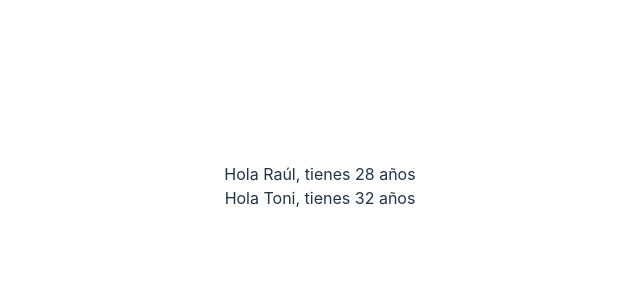
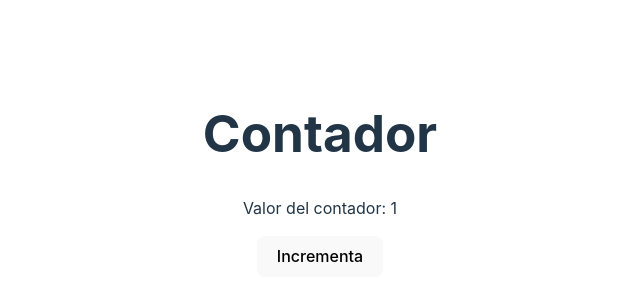
Before and after one commit to gorkavillara/react-g3-junio-2023, a React (Vite) app: page / in a window 1280 px wide. Shown: the part 226-526 px from the top of the page, without its empty margins (320-960 px from the left). Built offline with nearby package versions, Linux system fonts and the light colour scheme.

Commit message:
Tema 03 - Finalizando con el estado de los componentes

```diff
--- a/src/App.tsx
+++ b/src/App.tsx
@@ -1,14 +1,11 @@
 import "./App.css"
-import SaludoClase from "./components/SaludoClase"
-import SaludoFuncional from "./components/SaludoFuncional"
+import ContadorFuncional from "./components/ContadorFuncional"
+import ContadorClase from "./components/ContadorClase"
 
 function App() {
     return (
         <div>
-            {/* <Saludo nombre="Diego" /> */}
-            <img src="" alt="" />
-            <SaludoClase nombre="Raúl" edad={28} />
-            <SaludoFuncional nombre="Toni" edad={32} />
+            <ContadorFuncional />
         </div>
     )
 }
--- /dev/null
+++ b/src/components/ContadorClase.tsx
@@ -0,0 +1,31 @@
+import { Component } from "react"
+
+export default class ContadorClase extends Component<unknown> {
+    state = {
+        contador: 22,
+        nombre: "Óscar"
+    }
+
+    // constructor(props: unknown) {
+    //     super(props)
+    //     this.incrementaContador = this.incrementaContador.bind(this)
+    // }
+
+    incrementaContador = () => {
+        this.setState({
+            ...this.state,
+            contador: this.state.contador + 1
+        })
+    }
+
+    render() {
+        const { contador } = this.state
+        return (
+            <>
+                <h1>Contador</h1>
+                <p>Valor del contador: {contador}</p>
+                <button onClick={this.incrementaContador}>Incrementa</button>
+            </>
+        )
+    }
+}
--- /dev/null
+++ b/src/components/ContadorFuncional.tsx
@@ -0,0 +1,35 @@
+import { useState } from "react"
+
+const ContadorFuncional = () => {
+    const [contador, setContador] = useState(1)
+    // console.log(estado)
+
+    // const valorEstado = estado[0]
+    // const funcionCambiarEstado = estado[1]
+
+    // let contador = 0
+    const incrementaContador = () => {
+        // setContador(contador + 1)
+        // setContador(contador + 1)
+        // setContador(contador + 1)
+
+        setContador((valorAnterior) => valorAnterior + 1)
+        setContador((valorAnterior) => valorAnterior + 1)
+        setContador((valorAnterior) => valorAnterior + 1)
+
+
+        // funcionCambiarEstado(valorEstado + 1)
+        // console.log("He hecho click")
+        // contador++
+        // console.log(contador)
+    }
+    return (
+        <>
+            <h1>Contador</h1>
+            <p>Valor del contador: {contador}</p>
+            <button onClick={incrementaContador}>Incrementa</button>
+        </>
+    )
+}
+
+export default ContadorFuncional
```
Also changed, not shown: src/components/funciones.ts (+16 -0 lines).
